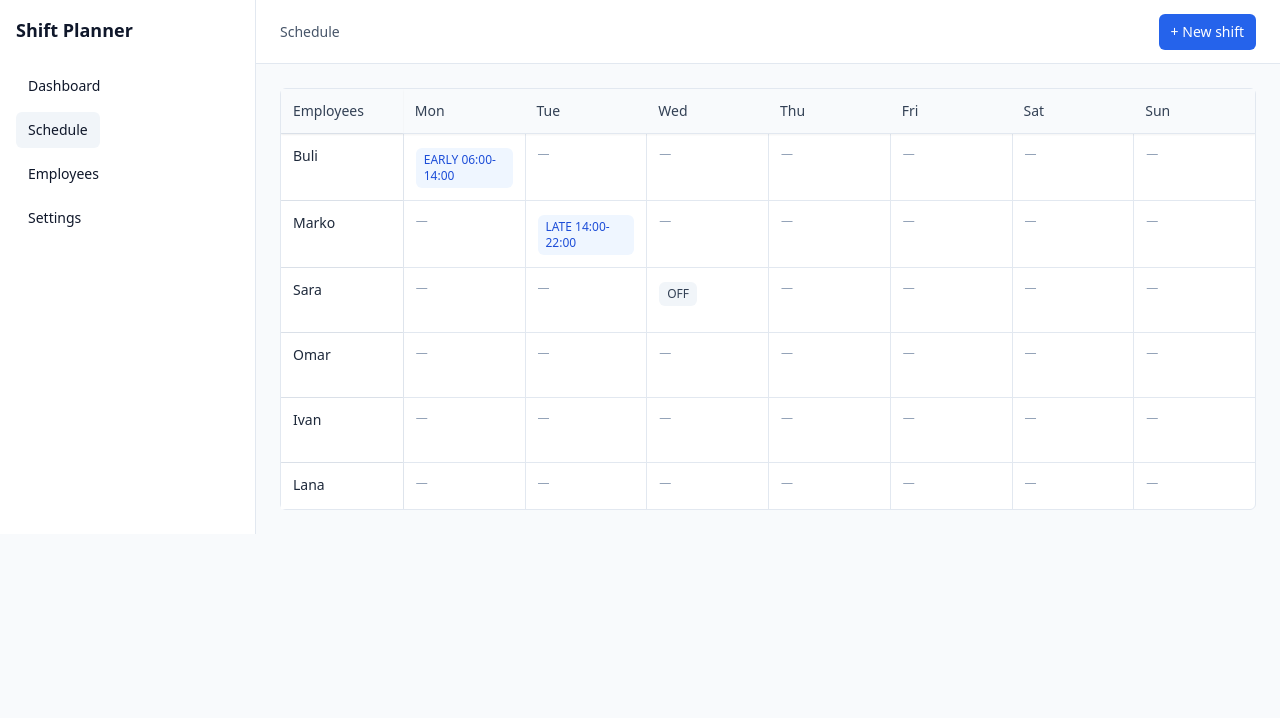
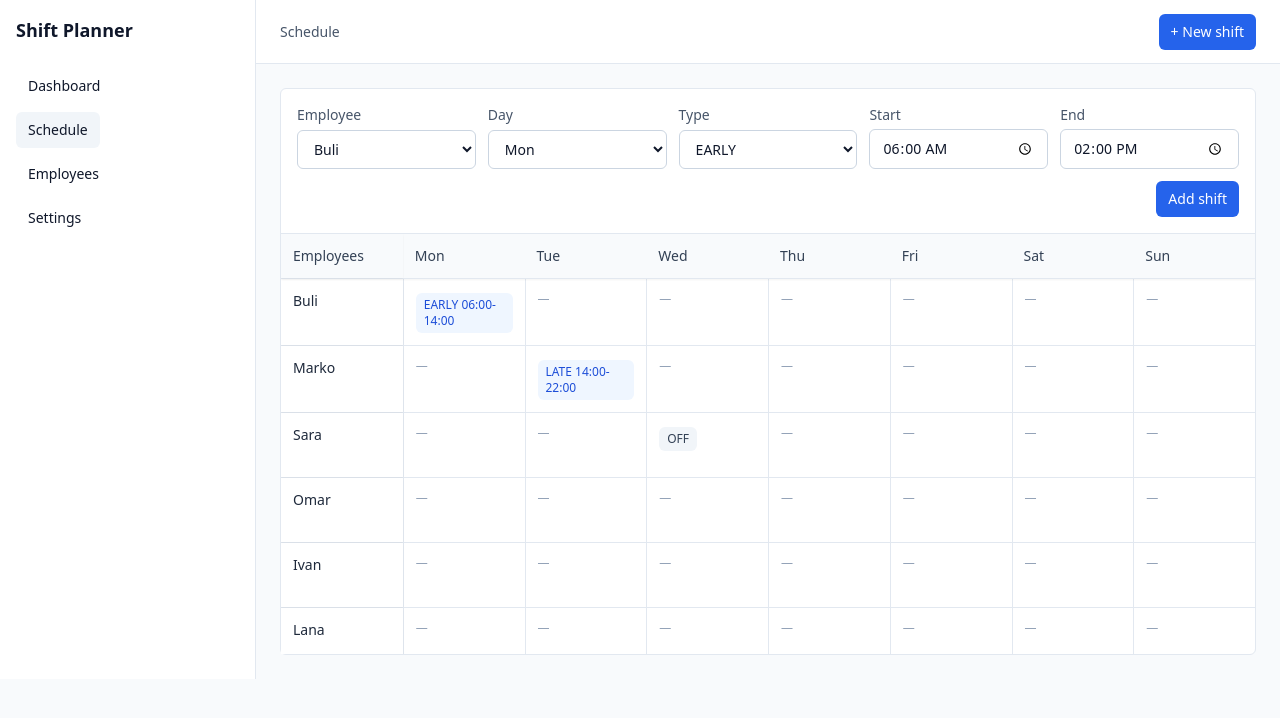
Before and after one commit to BuliDev/employee-shift-planner, a React (Vite) app: page / in a window 1280 px wide. Both pictures are taken after a click on the button "Schedule". Shown: the top 718 px of the page. Built offline with nearby package versions, Linux system fonts and the light colour scheme.

Commit message:
feat: add shift form and persist new shifts

```diff
--- a/src/features/schedule/WeeklyGrid.tsx
+++ b/src/features/schedule/WeeklyGrid.tsx
@@ -1,5 +1,7 @@
+import type { FormEvent } from "react";
 import { useLocalStorageState } from "../../lib/useLocalStorage";
 import type { Employee, Shift } from "../../types/models";
+import { useMemo, useState } from "react";
 
 type Day = {
   key: string;
@@ -71,6 +73,14 @@ const WeeklyGrid = () => {
     "shift-planner.shifts",
     SEED_SHIFTS
   );
+  const [selectedEmployeeId, setSelectedEmployeeId] = useState(
+    EMPLOYEES[0]?.id ?? ""
+  );
+  const [selectedDayKey, setSelectedDayKey] = useState<Day["key"]>("mon");
+  const [selectedType, setSelectedType] = useState<Shift["type"]>("EARLY");
+  const [startTime, setStartTime] = useState("06:00");
+  const [endTime, setEndTime] = useState("14:00");
+  const [error, setError] = useState<string | null>(null);
 
   const getShiftForCell = (employeeId: string, dayKey: Day["key"]) => {
     const date = WEEK_DAYS[dayKey];
@@ -92,8 +102,129 @@ const WeeklyGrid = () => {
       className: "bg-blue-50 text-blue-700",
     };
   };
+
+  const handleAddShift = (e: FormEvent<HTMLFormElement>) => {
+    e.preventDefault();
+    setError(null);
+
+    if (!selectedEmployeeId) {
+      setError("Please select an employee.");
+      return;
+    }
+
+    const date = WEEK_DAYS[selectedDayKey];
+
+    const existing = shifts.find(
+      (s) => s.employeeId === selectedEmployeeId && s.date === date
+    );
+
+    if (existing) {
+      setError("Shift already exists for this employee on the selected day.");
+      return;
+    }
+
+    const newShift: Shift = {
+      id: crypto.randomUUID(),
+      employeeId: selectedEmployeeId,
+      date,
+      startTime: selectedType === "DAY_OFF" ? "00:00" : startTime,
+      endTime: selectedType === "DAY_OFF" ? "00:00" : endTime,
+      type: selectedType,
+    };
+
+    setShifts([...shifts, newShift]);
+  };
   return (
     <div className="rounded-md border border-slate-200 bg-white">
+      <form onSubmit={handleAddShift} className="border-b border-slate-200 p-4">
+        <div className="grid gap-3 sm:grid-cols-5">
+          {/* Employee */}
+          <label className="grid gap-1 text-sm">
+            <span className="text-slate-600">Employee</span>
+            <select
+              value={selectedEmployeeId}
+              onChange={(e) => setSelectedEmployeeId(e.target.value)}
+              className="rounded-md border border-slate-300 bg-white px-3 py-2"
+            >
+              {EMPLOYEES.map((emp) => (
+                <option key={emp.id} value={emp.id}>
+                  {emp.name}
+                </option>
+              ))}
+            </select>
+          </label>
+
+          {/* Day */}
+          <label className="grid gap-1 text-sm">
+            <span className="text-slate-600">Day</span>
+            <select
+              value={selectedDayKey}
+              onChange={(e) => setSelectedDayKey(e.target.value as Day["key"])}
+              className="rounded-md border border-slate-300 bg-white px-3 py-2"
+            >
+              {DAYS.map((d) => (
+                <option key={d.key} value={d.key}>
+                  {d.label}
+                </option>
+              ))}
+            </select>
+          </label>
+
+          {/* Type */}
+          <label className="grid gap-1 text-sm">
+            <span className="text-slate-600">Type</span>
+            <select
+              value={selectedType}
+              onChange={(e) => setSelectedType(e.target.value as Shift["type"])}
+              className="rounded-md border border-slate-300 bg-white px-3 py-2"
+            >
+              <option value="EARLY">EARLY</option>
+              <option value="LATE">LATE</option>
+              <option value="DAY_OFF">DAY_OFF</option>
+            </select>
+          </label>
+
+          {/* Start */}
+          <label className="grid gap-1 text-sm">
+            <span className="text-slate-600">Start</span>
+            <input
+              type="time"
+              value={startTime}
+              onChange={(e) => setStartTime(e.target.value)}
+              disabled={selectedType === "DAY_OFF"}
+              className="rounded-md border border-slate-300 bg-white px-3 py-2 disabled:opacity-50"
+            />
+          </label>
+
+          {/* End */}
+          <label className="grid gap-1 text-sm">
+            <span className="text-slate-600">End</span>
+            <input
+              type="time"
+              value={endTime}
+              onChange={(e) => setEndTime(e.target.value)}
+              disabled={selectedType === "DAY_OFF"}
+              className="rounded-md border border-slate-300 bg-white px-3 py-2 disabled:opacity-50"
+            />
+          </label>
+        </div>
+
+        <div className="mt-3 flex items-center justify-between">
+          {error ? (
+            <div className="text-sm text-red-600">{error}</div>
+          ) : (
+            <div />
+          )}
+
+          <button
+            type="submit"
+            className="rounded-md bg-blue-600 px-3 py-2 text-sm font-medium text-white hover:bg-blue-700"
+          >
+            Add shift
+          </button>
+        </div>
+      </form>
+
       <div className="max-h-[420px] overflow-auto">
         {/* Header row */}
         <div className="sticky top-0 z-20 grid grid-cols-8 border-b border-slate-200 bg-slate-50 shadow-sm">
```
